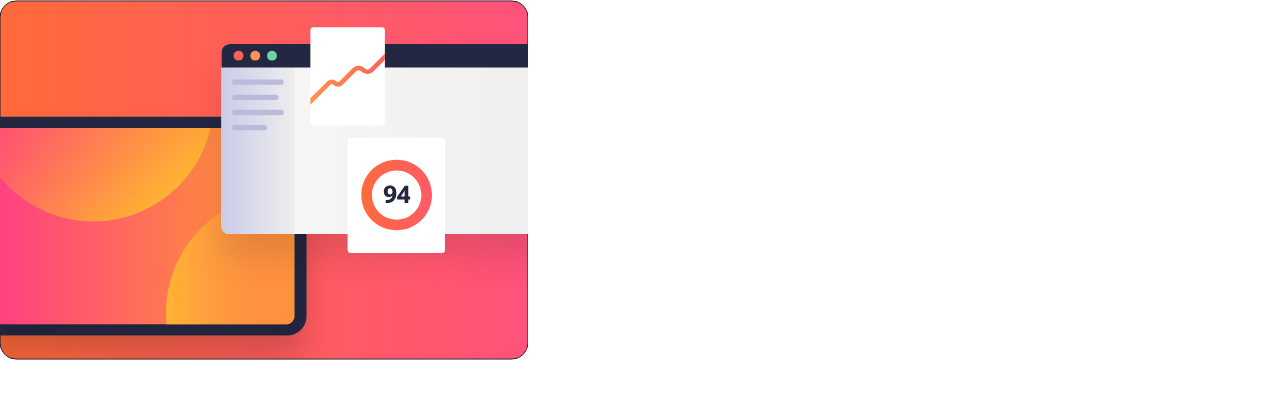
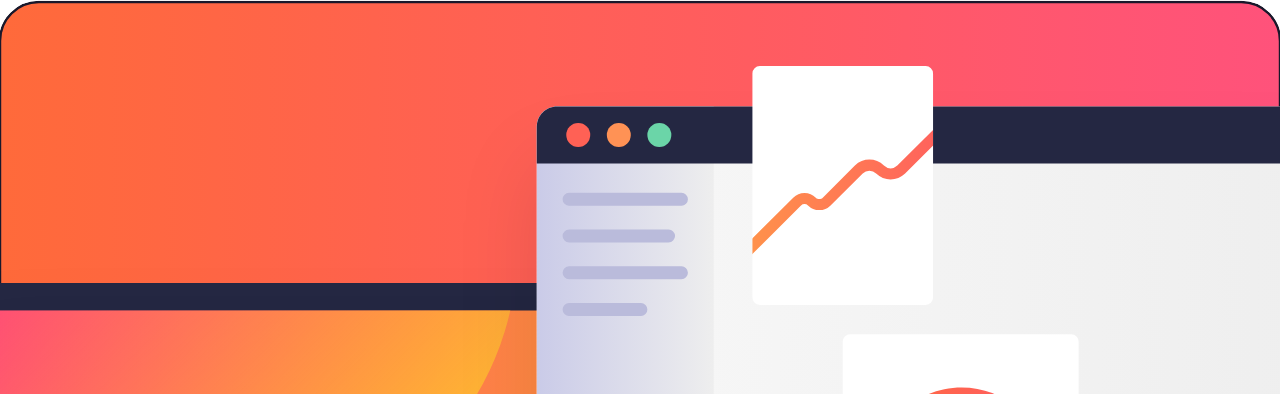
Before and after one commit to devisedweb/newsletter-sign-up-form, a plain HTML site: page index.html in a window 1280 px wide. Shown: the top 394 px of the page. Drawn offline with Linux system fonts and the light colour scheme.

Commit message:
Update style.css

```diff
--- a/style.css
+++ b/style.css
@@ -71,7 +71,7 @@
 
 /* IMAGES */
 
-.img-mobile {
+.img {
   width: 100%;
 }
 
```
